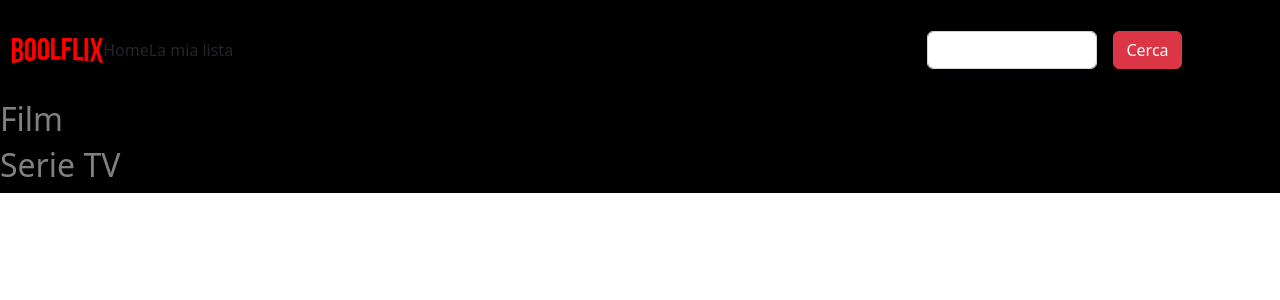
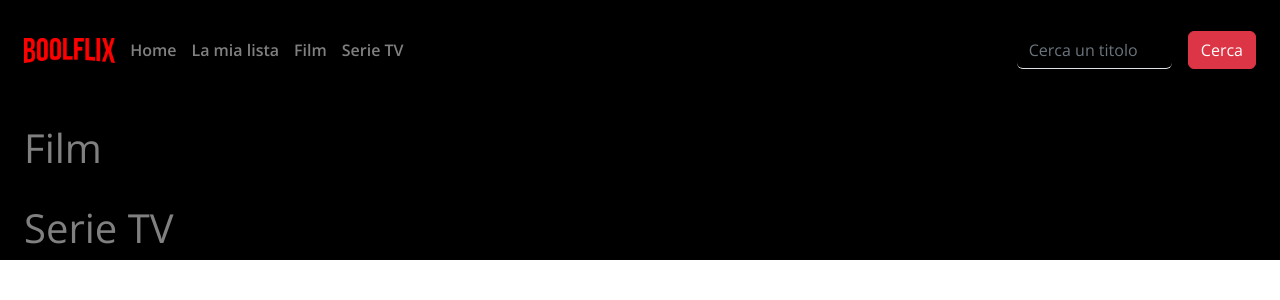
Before and after one commit to MarcoBione/vite-boolflix, a Vue app: page / in a window 1280 px wide. Shown: the top 300 px of the page. Built offline with nearby package versions, Linux system fonts and the light colour scheme.

Commit message:
mod font style

```diff
--- a/src/App.vue
+++ b/src/App.vue
@@ -1,13 +1,13 @@
 <template>
   <div class="application">
-    <main class="overflow-x-auto">
+    <main class="overflow-x-auto px-4">
 
-      <headerComponent @on-search="getData" />
+      <headerComponent class="fixed-top" @on-search="getData" />
       <!-- la proprieta che deve rimanere in ascolto dell'evento necessita di una sintassi con il '-' perche l'html non vuole il camelcase -->
 
       <!-- films -->
-      <h2>Film</h2>
-      <section class="container-fluid px-3">
+      <h2 class="fs-1 mt-4">Film</h2>
+      <section class="container-fluid">
 
         <div class="row w-100 overflow-auto d-flex flex-nowrap">
           <!-- componente 'card' il quale passo le proprità contenute nell'array in store + ciclo stampa -->
@@ -19,10 +19,10 @@
       </section>
 
       <!-- tv series -->
-      <h2>Serie TV</h2>
-      <section class="container-fluid px-3">
+      <h2 class="fs-1 mt-4">Serie TV</h2>
+      <section class="container-fluid">
 
-        <div class="row w-100 overflow-auto d-flex flex-nowrap">
+        <div class="row w-100 overflow-auto d-flex flex-nowrap mt-0">
           <!-- componente 'card' il quale passo le proprità contenute nell'array in store + ciclo stampa -->
           <CardItem v-for="item, index in store.series" :key="item.id" :title="item.name"
             :original_title="item.original_name" :original_language="item.original_language" :votes="item.vote_average"
@@ -112,6 +112,7 @@ export default {
 main {
   width: 100%;
   height: 100%;
+  padding-top: 100px;
 
   h2 {
     color: white;
--- a/src/assets/main.scss
+++ b/src/assets/main.scss
@@ -1,6 +1,13 @@
 @import "bootstrap/scss/bootstrap";
 // importing core styling file
 @import "/node_modules/@fortawesome/fontawesome-free/scss/fontawesome.scss";
+
+//font
+@import url('https://fonts.googleapis.com/css2?family=Open+Sans:wght@400;600;700&display=swap');
+
+* {
+    font-family: 'Open Sans', sans-serif;
+}
 
 
 /*custom scroll bars*/
@@ -26,3 +33,16 @@
 ::-webkit-scrollbar-thumb:hover {
     background: #888;
 }
+
+._mycommands {
+    padding-left: 15px;
+    color: white;
+    opacity: 50%;
+    transition: opacity 0.3s;
+    font-weight: 600;
+
+    &:hover {
+        opacity: 100%;
+
+    }
+}
--- a/src/components/headerComponent.vue
+++ b/src/components/headerComponent.vue
@@ -1,17 +1,20 @@
 <template>
     <div>
 
-        <header class="container-fluid d-flex justify-content-between align-items-center">
+        <header class="container-fluid d-flex justify-content-between align-items-center px-4">
 
             <div class="h-25 d-flex">
-                <img src="../../public/images/Boolflix.png" alt="App-logo" class="h-100">
-                <p>Home</p>
-                <p>La mia lista</p>
+                <img src="/images/Boolflix.png" alt="App-logo" class="h-100">
+                <p class="_mycommands">Home</p>
+                <p class="_mycommands">La mia lista</p>
+                <p class="_mycommands">Film</p>
+                <p class="_mycommands">Serie TV</p>
             </div>
 
-            <div class="d-flex">
-                <input type="text" class="form-control me-3 w-50" v-model="store.params.query"
-                    @keyup.enter="$emit('onSearch')">
+            <div class="d-flex justify-content-end">
+                <input type="text"
+                    class="form-control rounded-2 me-3 w-50 bg-transparent shadow-none border border-top-0 border-end-0 border-start-0 text-white"
+                    v-model="store.params.query" @keyup.enter="$emit('onSearch')" placeholder="Cerca un titolo">
                 <!--carico la ricerca effettuata dall'utente nella query -->
                 <button class="btn btn-danger" @click="$emit('onSearch')">Cerca</button>
                 <!-- aggiungo un evento con emit per trasmetterlo al padre 'app' -->
```
